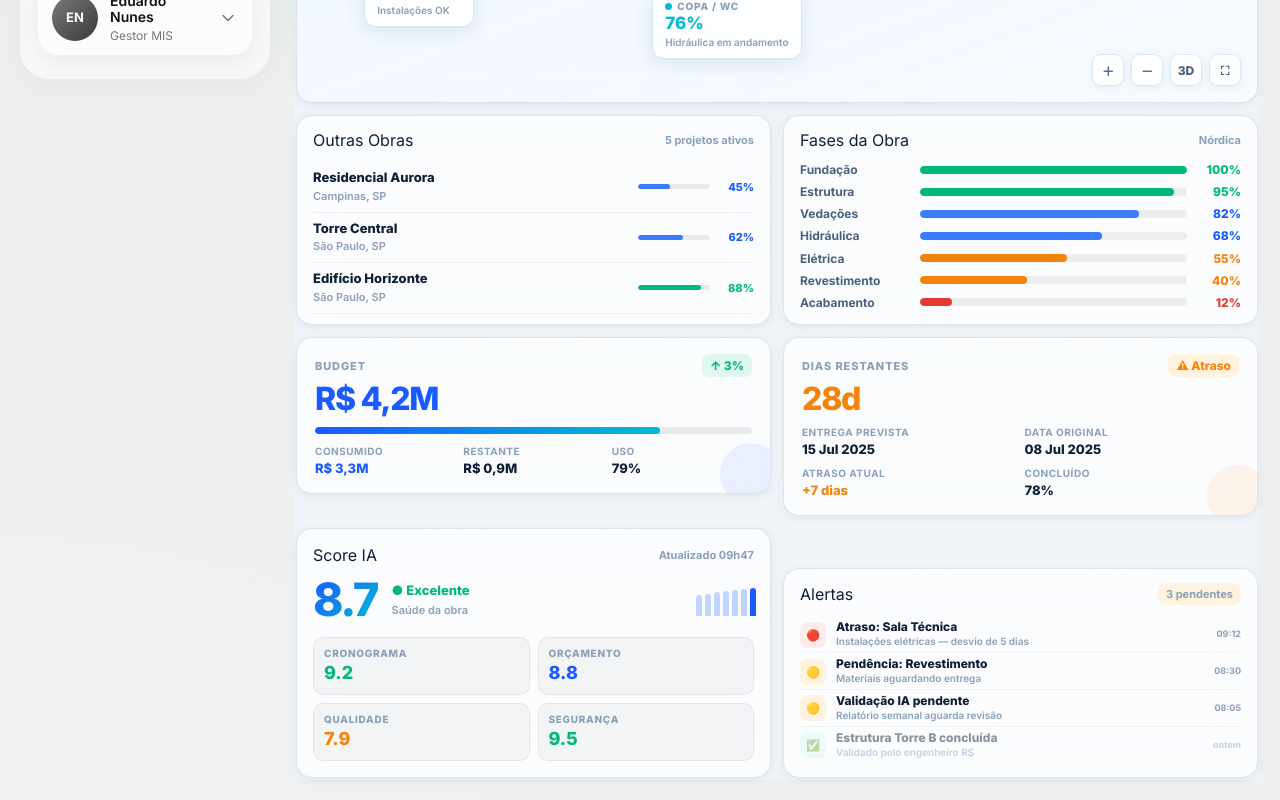
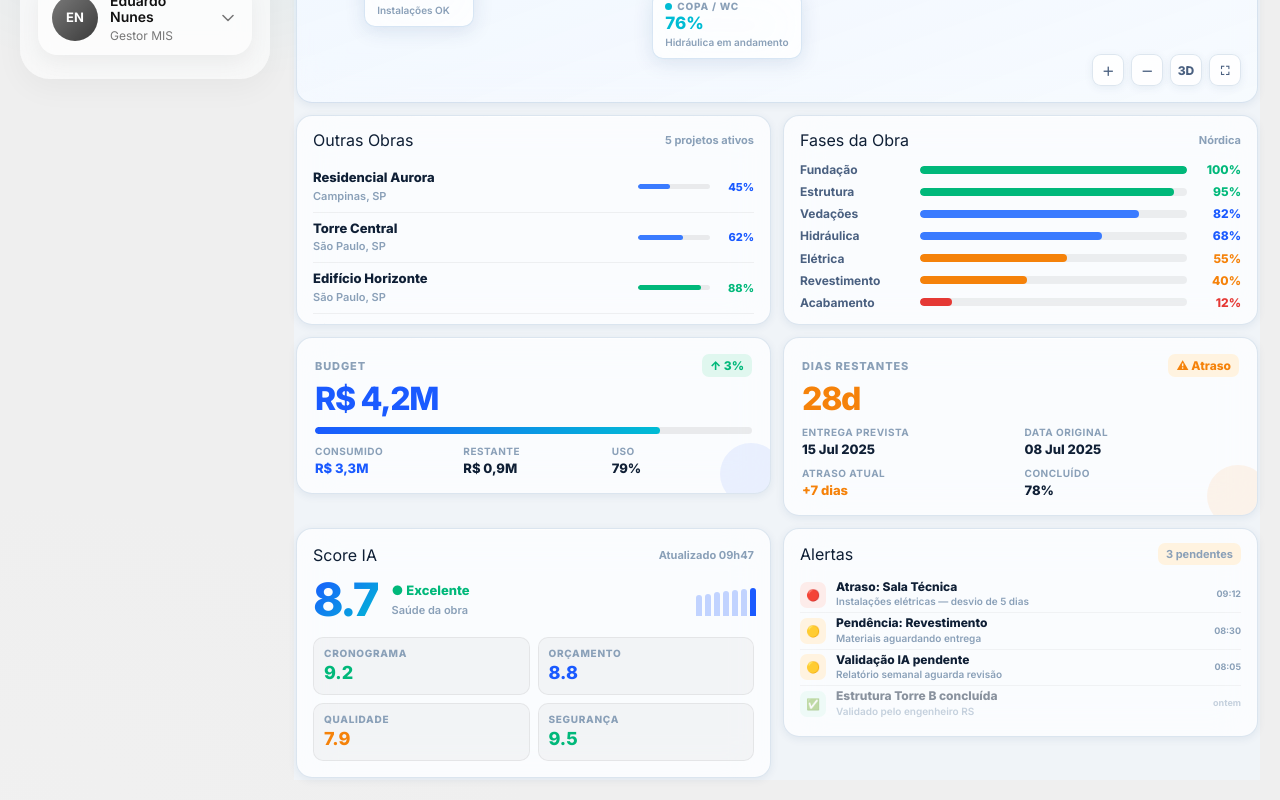
Before and after one commit to Guiandrelino/MIS_coletanIA, a React (Vite) app in the folder MIS_coletanIA/: page / in a window 1280 px wide. Shown: the part 701-1501 px from the top of the page. Built offline with nearby package versions, Linux system fonts and the light colour scheme.

Commit message:
commit 21

```diff
--- a/MIS_coletanIA/src/components/styles/dashboard.css
+++ b/MIS_coletanIA/src/components/styles/dashboard.css
@@ -782,10 +782,10 @@
 
 .construct-alerts-panel {
   padding: 14px 16px;
-  height: 210px;
+  flex: 1;
   display: flex;
   flex-direction: column;
-  margin-top: auto;
+  min-height: 0;
 }
 
 .construct-alert-list {
```
